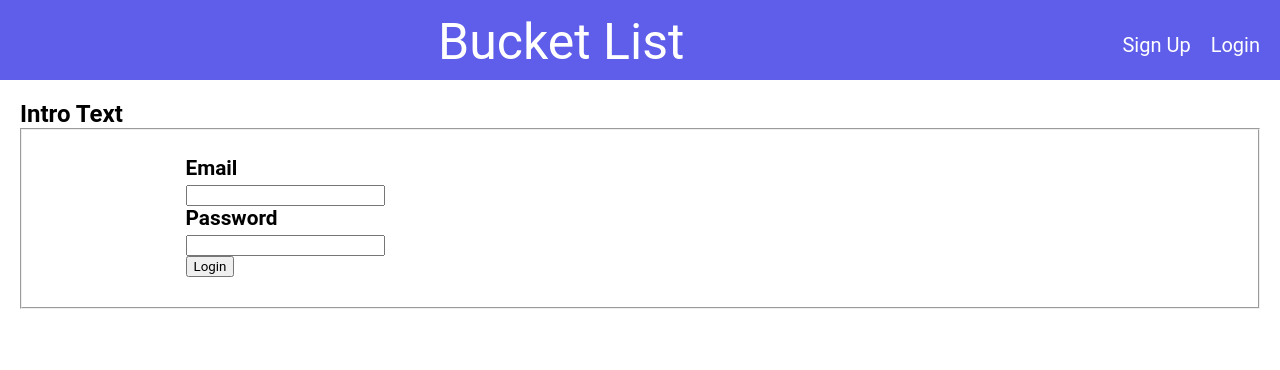
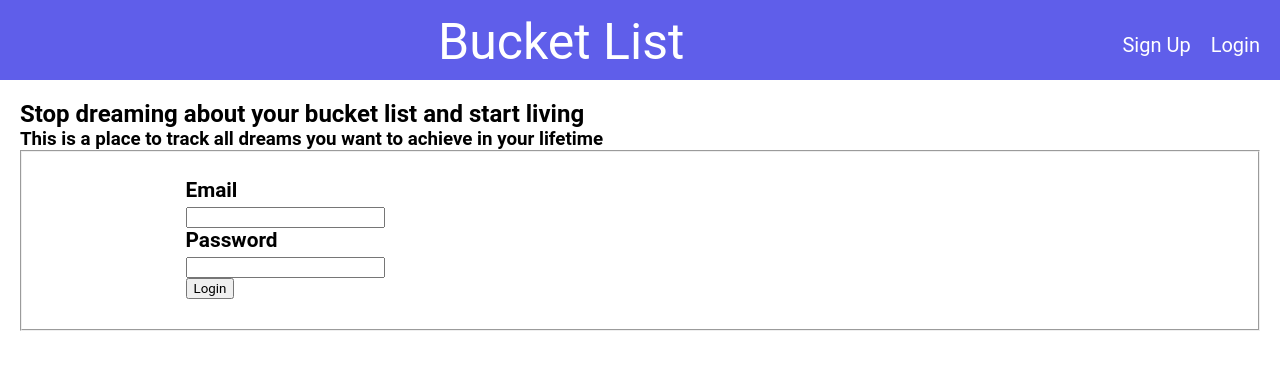
Before and after one commit to oogiisar/bucketlist-client, a React (Create React App) app: page / in a window 1280 px wide. Shown: the top 370 px of the page. Built offline with nearby package versions, Linux system fonts and the light colour scheme.

Commit message:
updated landing page text

```diff
--- a/src/components/BucketList.js
+++ b/src/components/BucketList.js
@@ -64,7 +64,6 @@ class BucketList extends Component {
         let user = this.getUserId()
         const checked = e.target.checked
         const toUpdate = e.target.name.split('_')
-        console.log(toUpdate)
         if(toUpdate[0] === 'item') {
             bucketListApiService.patchItem(user, toUpdate[1], checked)
         } else {
--- a/src/components/Login.js
+++ b/src/components/Login.js
@@ -100,7 +100,8 @@ class LoginForm extends Component {
         return (
             <>
                 <div className="error">{this.state.error}</div>
-                <h2>Intro Text</h2>
+                <h2>Stop dreaming about your bucket list and start living</h2>
+                <h3>This is a place to track all dreams you want to achieve in your lifetime</h3>
                 <fieldset className='loginContainer'>
                     <form
                         className='LoginForm'
--- a/src/config.js
+++ b/src/config.js
@@ -1,4 +1,5 @@
 export default {
-  API_ENDPOINT: 'http://localhost:8000/api',
+  //API_ENDPOINT: 'http://localhost:8000/api'
+  API_ENDPOINT: 'https://mysterious-plains-77206.herokuapp.com/api',
   TOKEN_KEY: 'client-auth-token'
 }
```
